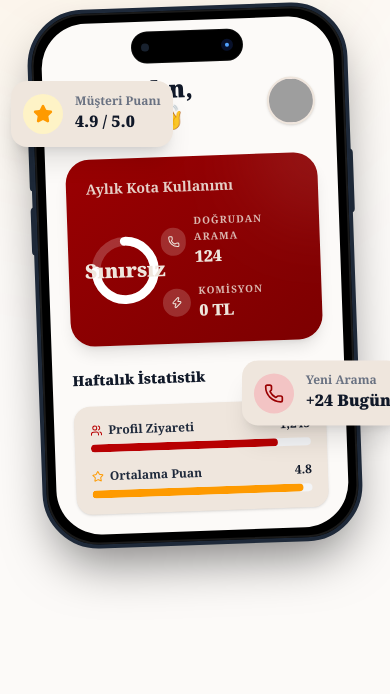
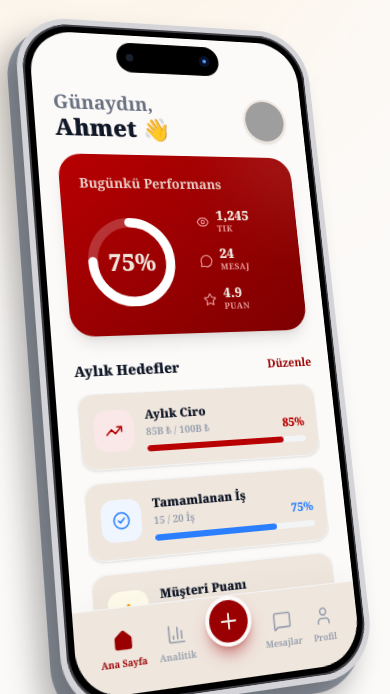
Before and after one commit to enesdemiryurek/HizmetBulApp, a Next.js app in the folder frontend/: page /hizmet-veren in a window 390 px wide. Shown: the part 874-1568 px from the top of the page. Built offline with nearby package versions, Linux system fonts and the light colour scheme; no server answers; grey boxes are pictures that could not be loaded.

Commit message:
feat: implement 3D isometric phone mockup with custom HizmetBul dashboard UI

```diff
--- a/frontend/app/hizmet-veren/page.tsx
+++ b/frontend/app/hizmet-veren/page.tsx
@@ -16,7 +16,13 @@ import {
   Check,
   Heart,
   Activity,
-  Award
+  Award,
+  Eye,
+  MessageCircle,
+  MessageSquare,
+  Plus,
+  User,
+  Home
 } from 'lucide-react';
 
 const fadeUp: Variants = {
@@ -100,115 +106,175 @@ export default function HizmetVerenPage() {
             initial={{ opacity: 0, scale: 0.9, rotate: 5 }}
             animate={{ opacity: 1, scale: 1, rotate: 0 }}
             transition={{ duration: 0.8, type: 'spring' }}
-            className="flex-1 relative z-10 perspective-1000 flex justify-center lg:justify-end"
+            className="flex-1 relative z-10 flex justify-center lg:justify-end"
           >
-            {/* The Phone (Realistic) */}
-            <div className="w-[320px] sm:w-[350px] bg-black rounded-[3.5rem] p-2.5 shadow-[0_25px_50px_-12px_rgba(0,0,0,0.5),0_0_0_2px_rgba(255,255,255,0.1)_inset] relative rotate-[-2deg] hover:rotate-0 transition-transform duration-500 border-4 border-gray-800">
+            {/* The Phone (3D Realistic) */}
+            <div
+              className="w-[320px] sm:w-[340px] h-[680px] bg-[#d4d4d8] rounded-[3.5rem] p-[6px] shadow-[-20px_20px_30px_0px_rgba(0,0,0,0.3),-10px_10px_0px_0px_#9ca3af] relative transition-transform duration-700 ease-out group hover:scale-[1.02]"
+              style={{ transform: 'perspective(1200px) rotateY(20deg) rotateX(10deg) rotateZ(-2deg)', transformStyle: 'preserve-3d' }}
+            >
+              {/* Outer Bezel Buttons */}
+              <div className="absolute top-32 -left-[4px] w-1 h-12 bg-[#71717a] rounded-l-md shadow-inner" style={{ transform: 'translateZ(-1px)' }} />
+              <div className="absolute top-48 -left-[4px] w-1 h-12 bg-[#71717a] rounded-l-md shadow-inner" style={{ transform: 'translateZ(-1px)' }} />
+              <div className="absolute top-20 -left-[4px] w-1 h-6 bg-[#71717a] rounded-l-md shadow-inner" style={{ transform: 'translateZ(-1px)' }} />
+
+              {/* Black Bezel & Screen Wrapper */}
+              <div className="w-full h-full bg-black rounded-[3.2rem] p-2 relative shadow-[inset_0_0_0_2px_#3f3f46]">
 
                 {/* Dynamic Island */}
-              <div className="absolute top-5 inset-x-0 flex justify-center z-50 pointer-events-none">
+                <div className="absolute top-4 inset-x-0 flex justify-center z-50 pointer-events-none">
                   <div className="w-28 h-8 bg-black rounded-full shadow-[0_0_0_1px_rgba(255,255,255,0.05)_inset] flex items-center justify-between px-2.5">
                     <div className="w-2 h-2 rounded-full bg-gray-800/80" />
                     <div className="w-3 h-3 rounded-full bg-blue-900/30 flex items-center justify-center"><div className="w-1 h-1 rounded-full bg-blue-400" /></div>
                   </div>
                 </div>
 
-              {/* Side Buttons */}
-              <div className="absolute top-32 -left-[6px] w-1 h-12 bg-gray-800 rounded-l-md shadow-inner" />
-              <div className="absolute top-48 -left-[6px] w-1 h-12 bg-gray-800 rounded-l-md shadow-inner" />
-              <div className="absolute top-20 -left-[6px] w-1 h-6 bg-gray-800 rounded-l-md shadow-inner" />
-              <div className="absolute top-36 -right-[6px] w-1 h-16 bg-gray-800 rounded-r-md shadow-inner" />
+                {/* Screen Content */}
+                <div className="h-full w-full bg-[#fcfaf8] dark:bg-[#111] rounded-[2.8rem] overflow-hidden px-5 pt-14 pb-0 flex flex-col relative">
 
-              {/* Screen Content */}
-              <div className="h-full w-full bg-[#fcfaf8] dark:bg-[#111] rounded-[2.8rem] overflow-hidden p-5 pt-12 flex flex-col gap-4 relative">
-
-                <div className="flex items-center justify-between mb-2 mt-2">
+                  {/* Header */}
+                  <div className="flex items-center justify-between mb-4 mt-2">
                     <div>
-                    <h3 className="text-2xl font-black text-gray-900 dark:text-white leading-none">Günaydın,</h3>
-                    <h3 className="text-2xl font-black text-gray-900 dark:text-white">Ahmet 👋</h3>
+                      <h3 className="text-xl font-bold text-gray-500 leading-none mb-1">Günaydın,</h3>
+                      <h3 className="text-2xl font-black text-gray-900 dark:text-white leading-none">Ahmet 👋</h3>
                     </div>
                     <img src="https://api.dicebear.com/7.x/avataaars/svg?seed=Ahmet" className="w-12 h-12 rounded-full border-2 border-white shadow-sm bg-rose-50" alt="" />
                   </div>
 
-                {/* Big Green/Red Card */}
-                <div className="bg-gradient-to-br from-rose-600 to-rose-700 rounded-3xl p-5 text-white shadow-lg relative overflow-hidden">
+                  {/* Big Red Card */}
+                  <div className="bg-gradient-to-br from-rose-500 to-rose-700 rounded-3xl p-5 text-white shadow-lg relative overflow-hidden shrink-0">
                     <div className="absolute top-0 right-0 w-32 h-32 bg-white/10 rounded-full blur-2xl -translate-y-1/2 translate-x-1/2" />
-                  <p className="text-sm font-bold opacity-90 mb-4">Aylık Kota Kullanımı</p>
+                    <p className="text-sm font-bold opacity-90 mb-4">Bugünkü Performans</p>
 
-                  <div className="flex items-center justify-between">
-                    <div className="relative w-20 h-20">
+                    <div className="flex items-center gap-6">
+                      {/* Circular Progress */}
+                      <div className="relative w-24 h-24 shrink-0">
                         <svg className="w-full h-full transform -rotate-90" viewBox="0 0 100 100">
-                        <circle cx="50" cy="50" r="40" fill="none" stroke="rgba(255,255,255,0.2)" strokeWidth="12" strokeLinecap="round" />
-                        <circle cx="50" cy="50" r="40" fill="none" stroke="white" strokeWidth="12" strokeLinecap="round" strokeDasharray="251" strokeDashoffset="62" />
+                          <circle cx="50" cy="50" r="42" fill="none" stroke="rgba(255,255,255,0.2)" strokeWidth="10" />
+                          <circle cx="50" cy="50" r="42" fill="none" stroke="white" strokeWidth="10" strokeLinecap="round" strokeDasharray="264" strokeDashoffset="66" />
                         </svg>
-                      <div className="absolute inset-0 flex items-center justify-center font-black text-xl">Sınırsız</div>
+                        <div className="absolute inset-0 flex items-center justify-center font-black text-2xl">75%</div>
                       </div>
 
-                    <div className="space-y-3">
+                      {/* Stats List */}
+                      <div className="flex flex-col gap-3 flex-1">
                         <div className="flex items-center gap-2">
-                        <div className="w-7 h-7 rounded-full bg-white/20 flex items-center justify-center"><Phone size={12} /></div>
+                          <Eye size={14} className="text-rose-200" />
                           <div>
-                          <div className="text-[10px] font-bold opacity-80 uppercase tracking-widest">Doğrudan Arama</div>
-                          <div className="font-black">124</div>
+                            <div className="font-black text-sm leading-none">1,245</div>
+                            <div className="text-[9px] text-rose-200 font-bold uppercase tracking-wider">Tık</div>
                           </div>
                         </div>
                         <div className="flex items-center gap-2">
-                        <div className="w-7 h-7 rounded-full bg-white/20 flex items-center justify-center"><Zap size={12} /></div>
+                          <MessageCircle size={14} className="text-rose-200" />
                           <div>
-                          <div className="text-[10px] font-bold opacity-80 uppercase tracking-widest">Komisyon</div>
-                          <div className="font-black">0 TL</div>
+                            <div className="font-black text-sm leading-none">24</div>
+                            <div className="text-[9px] text-rose-200 font-bold uppercase tracking-wider">Mesaj</div>
+                          </div>
+                        </div>
+                        <div className="flex items-center gap-2">
+                          <Star size={14} className="text-rose-200" />
+                          <div>
+                            <div className="font-black text-sm leading-none">4.9</div>
+                            <div className="text-[9px] text-rose-200 font-bold uppercase tracking-wider">Puan</div>
                           </div>
                         </div>
                       </div>
                     </div>
                   </div>
 
-                <div className="flex items-center justify-between mt-2">
-                  <h4 className="font-black text-gray-900 dark:text-white text-sm">Haftalık İstatistik</h4>
-                  <span className="text-xs font-bold text-rose-600">Detay</span>
+                  {/* Daily Goals Header */}
+                  <div className="flex items-center justify-between mt-6 mb-3">
+                    <h4 className="font-black text-gray-900 text-sm">Aylık Hedefler</h4>
+                    <span className="text-xs font-bold text-rose-600 cursor-pointer">Düzenle</span>
                   </div>
 
-                {/* Progress bars */}
-                <div className="bg-white dark:bg-[#0a0a0a] rounded-2xl p-4 shadow-sm space-y-4">
+                  {/* Goals List */}
+                  <div className="flex flex-col gap-3 pb-24 overflow-y-auto hide-scrollbar">
+                    {/* Goal 1 */}
+                    <div className="bg-white rounded-2xl p-3.5 shadow-sm border border-gray-100 flex items-center gap-3">
+                      <div className="w-10 h-10 rounded-xl bg-emerald-50 flex items-center justify-center shrink-0">
+                        <TrendingUp size={18} className="text-emerald-500" />
+                      </div>
+                      <div className="flex-1">
+                        <div className="flex justify-between items-end mb-1.5">
                           <div>
-                    <div className="flex justify-between text-xs font-bold mb-1.5">
-                      <span className="flex items-center gap-1.5"><Users size={12} className="text-emerald-500" /> Profil Ziyareti</span>
-                      <span className="text-gray-900 dark:text-white">1,245</span>
+                            <div className="text-xs font-black text-gray-900">Aylık Ciro</div>
+                            <div className="text-[10px] font-bold text-gray-400">85B ₺ / 100B ₺</div>
                           </div>
-                    <div className="w-full h-2 bg-gray-100 dark:bg-white/10 rounded-full overflow-hidden">
-                      <div className="w-[85%] h-full bg-rose-500 rounded-full" />
+                          <span className="text-xs font-black text-emerald-500">85%</span>
+                        </div>
+                        <div className="w-full h-1.5 bg-gray-100 rounded-full overflow-hidden">
+                          <div className="w-[85%] h-full bg-emerald-500 rounded-full" />
                         </div>
                       </div>
+                    </div>
+
+                    {/* Goal 2 */}
+                    <div className="bg-white rounded-2xl p-3.5 shadow-sm border border-gray-100 flex items-center gap-3">
+                      <div className="w-10 h-10 rounded-xl bg-blue-50 flex items-center justify-center shrink-0">
+                        <CheckCircle2 size={18} className="text-blue-500" />
+                      </div>
+                      <div className="flex-1">
+                        <div className="flex justify-between items-end mb-1.5">
                           <div>
-                    <div className="flex justify-between text-xs font-bold mb-1.5">
-                      <span className="flex items-center gap-1.5"><Star size={12} className="text-amber-500" /> Ortalama Puan</span>
-                      <span className="text-gray-900 dark:text-white">4.8</span>
+                            <div className="text-xs font-black text-gray-900">Tamamlanan İş</div>
+                            <div className="text-[10px] font-bold text-gray-400">15 / 20 İş</div>
                           </div>
-                    <div className="w-full h-2 bg-gray-100 dark:bg-white/10 rounded-full overflow-hidden">
+                          <span className="text-xs font-black text-blue-500">75%</span>
+                        </div>
+                        <div className="w-full h-1.5 bg-gray-100 rounded-full overflow-hidden">
+                          <div className="w-[75%] h-full bg-blue-500 rounded-full" />
+                        </div>
+                      </div>
+                    </div>
+
+                    {/* Goal 3 */}
+                    <div className="bg-white rounded-2xl p-3.5 shadow-sm border border-gray-100 flex items-center gap-3">
+                      <div className="w-10 h-10 rounded-xl bg-amber-50 flex items-center justify-center shrink-0">
+                        <Star size={18} className="text-amber-500" />
+                      </div>
+                      <div className="flex-1">
+                        <div className="flex justify-between items-end mb-1.5">
+                          <div>
+                            <div className="text-xs font-black text-gray-900">Müşteri Puanı</div>
+                            <div className="text-[10px] font-bold text-gray-400">4.8 / 5.0</div>
+                          </div>
+                          <span className="text-xs font-black text-amber-500">96%</span>
+                        </div>
+                        <div className="w-full h-1.5 bg-gray-100 rounded-full overflow-hidden">
                           <div className="w-[96%] h-full bg-amber-500 rounded-full" />
                         </div>
+                      </div>
+                    </div>
+                  </div>
+
+                  {/* Bottom Navigation */}
+                  <div className="absolute bottom-0 inset-x-0 h-20 bg-white border-t border-gray-100 flex items-center justify-between px-6 z-20 rounded-b-[2.8rem] shadow-[0_-10px_20px_rgba(0,0,0,0.02)]">
+                    <div className="flex flex-col items-center gap-1 text-rose-600">
+                      <Home size={20} className="fill-rose-600" />
+                      <span className="text-[9px] font-bold">Ana Sayfa</span>
+                    </div>
+                    <div className="flex flex-col items-center gap-1 text-gray-400">
+                      <BarChart3 size={20} />
+                      <span className="text-[9px] font-bold">Analitik</span>
+                    </div>
+                    <div className="w-12 h-12 bg-rose-600 rounded-full flex items-center justify-center text-white shadow-lg shadow-rose-600/40 -translate-y-4 border-4 border-[#fcfaf8]">
+                      <Plus size={24} />
+                    </div>
+                    <div className="flex flex-col items-center gap-1 text-gray-400">
+                      <MessageSquare size={20} />
+                      <span className="text-[9px] font-bold">Mesajlar</span>
+                    </div>
+                    <div className="flex flex-col items-center gap-1 text-gray-400">
+                      <User size={20} />
+                      <span className="text-[9px] font-bold">Profil</span>
                     </div>
                   </div>
 
                 </div>
               </div>
-
-            {/* Floating Leaves / Badges */}
-            <motion.div animate={{ y: [0, -10, 0] }} transition={{ repeat: Infinity, duration: 4 }} className="absolute -left-6 top-20 bg-white dark:bg-[#111] p-3 rounded-2xl shadow-xl flex items-center gap-3">
-              <div className="w-10 h-10 bg-amber-100 rounded-full flex items-center justify-center"><Star size={20} className="text-amber-500 fill-amber-500" /></div>
-              <div>
-                <div className="text-xs font-bold text-gray-500">Müşteri Puanı</div>
-                <div className="font-black text-gray-900 dark:text-white">4.9 / 5.0</div>
             </div>
-            </motion.div>
-
-            <motion.div animate={{ y: [0, 10, 0] }} transition={{ repeat: Infinity, duration: 5 }} className="absolute -right-12 bottom-32 bg-white dark:bg-[#111] p-3 rounded-2xl shadow-xl flex items-center gap-3">
-              <div className="w-10 h-10 bg-emerald-100 rounded-full flex items-center justify-center"><Phone size={20} className="text-emerald-600" /></div>
-              <div>
-                <div className="text-xs font-bold text-gray-500">Yeni Arama</div>
-                <div className="font-black text-gray-900 dark:text-white">+24 Bugün</div>
-              </div>
-            </motion.div>
           </motion.div>
 
         </div>
```
Lines whose indentation alone changed are shown as unchanged.
